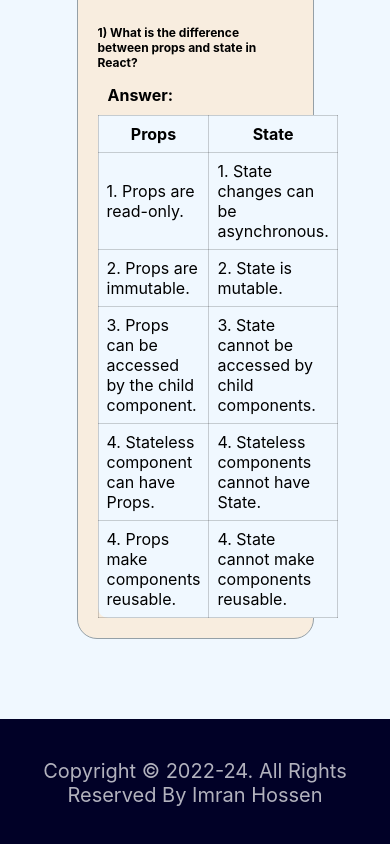
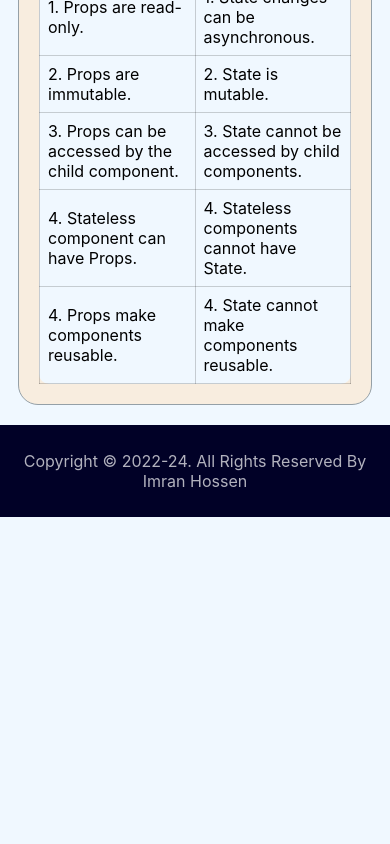
Before and after one commit to ImRanKhan81m/Assignment-08-flower-shop, a React (Create React App) app: page / in a window 390 px wide. Shown: the part 4385-5229 px from the top of the page. After the commit the page ends 4902 px from the top, so only its background shows below. Built offline with nearby package versions, Linux system fonts and the light colour scheme; the HTML template or start-up script is replaced by a standard one.

Commit message:
finally done

```diff
--- a/src/components/Shop/Shop.css
+++ b/src/components/Shop/Shop.css
@@ -34,7 +34,7 @@
     background-color: aliceblue;
 }
 .quiz-container{
-    width: 50%;
+    width: 60%;
     margin: auto;
     background-color: rgba(250, 235, 215, 0.781);
     padding: 20px;
@@ -66,7 +66,6 @@
    border-radius: 10px;
    border: 1px solid #95A0A7;
    border-collapse: collapse;
-
 }
 .GeneratedTable td, th{
     width: 50%;
@@ -107,6 +106,9 @@
     .cart-container{
         margin-left: 20px;
     }
+    .quiz-container{
+        width: 70%;
+    }
   }
 @media only screen and (max-width: 900px) {
     .shop{
@@ -115,6 +117,9 @@
     .product-container{
         grid-template-columns: repeat(2, 1fr);
         gap: 20px;
+    }
+    .quiz-container{
+        width: 80%;
     }
   }
 @media only screen and (max-width: 700px) {
@@ -143,4 +148,9 @@
     .shop{
         grid-template-columns: 50% 50% ;
     }
+    .footer{
+        padding: 10px;
+        font-size: 16px;
+        margin-top: 20px;
+    }
   }
--- a/src/components/Shop/Shop.js
+++ b/src/components/Shop/Shop.js
@@ -68,7 +68,7 @@ const Shop = () => {
                 <h3>1) What is the difference between props and state in React?</h3>
                 <h6>Answer: </h6>
 
-            <table class="GeneratedTable">
+            <table className="GeneratedTable">
                <thead>
                     <tr>
                       <th>Props</th>
```
